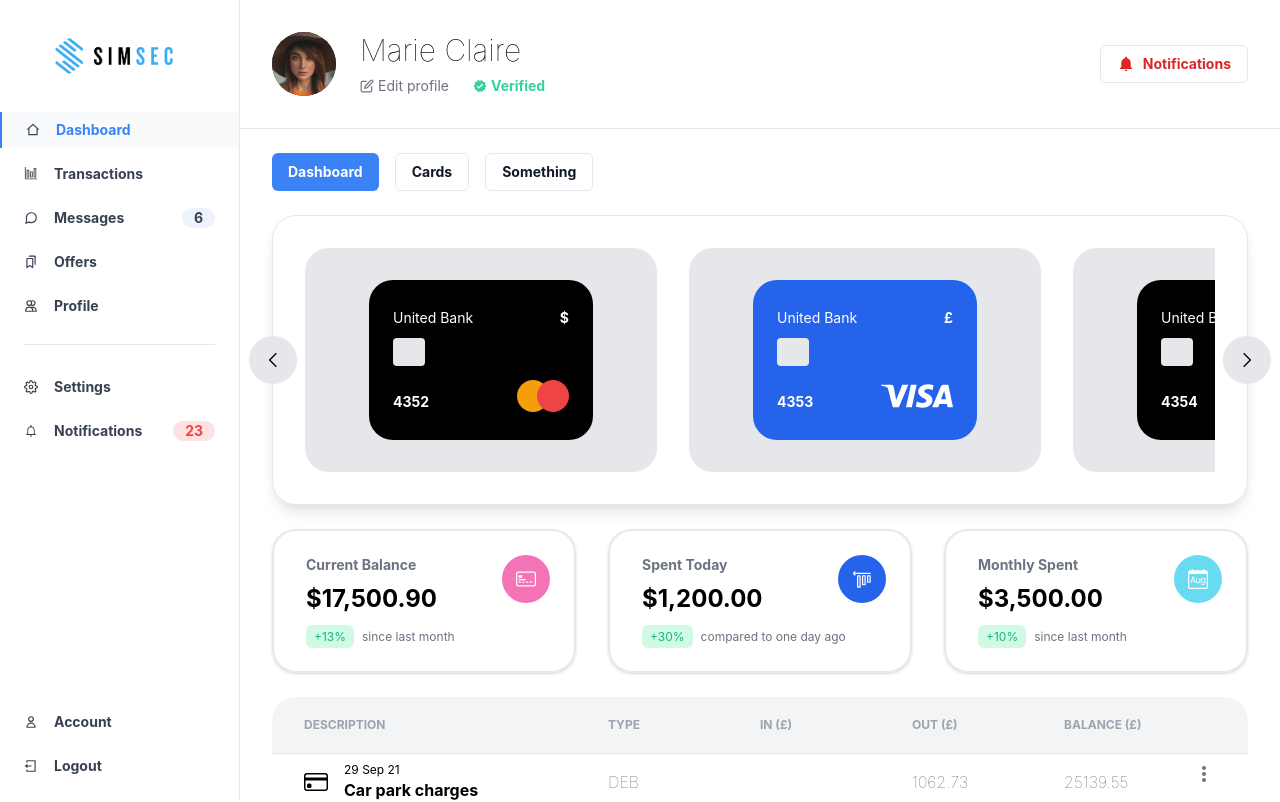
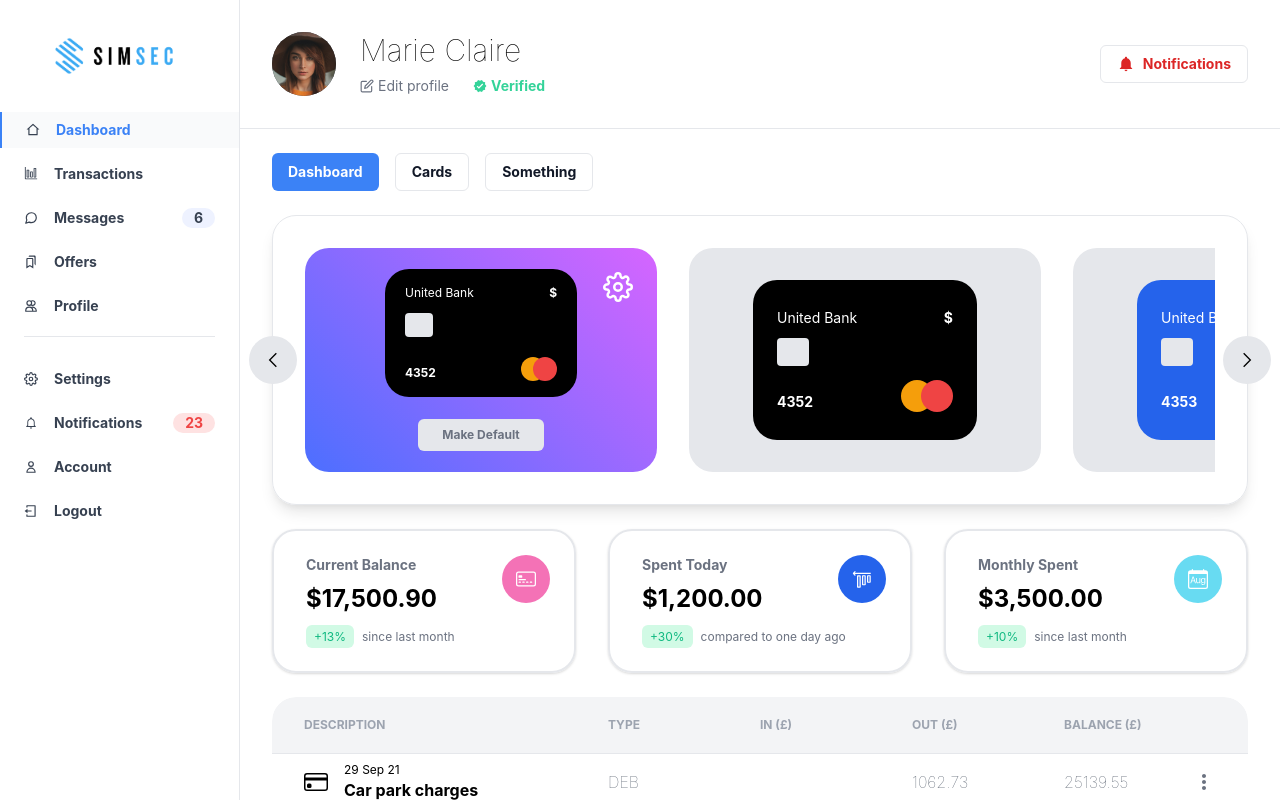
Before and after one commit to Kirusha05/react-bank-dashboard, a React (Create React App) app: page / in a window 1280 px wide. Shown: the top 802 px of the page. Built offline with nearby package versions, Linux system fonts and the light colour scheme.

Commit message:
Select default card functionality added.

```diff
--- a/src/components/Dashboard/DashboardCard.tsx
+++ b/src/components/Dashboard/DashboardCard.tsx
@@ -2,42 +2,55 @@ import React from "react";
 import { SiVisa } from "react-icons/si";
 
 export interface Card {
+  id: number;
   bankName: string;
   currency: "$" | "€" | "£";
   number: string;
   cardType: "Visa" | "Mastercard";
   isDefault?: boolean;
+  mini?: boolean;
+  onClick?: () => void;
 }
 
 const DashboardCard: React.FC<Card> = (props) => {
+  const circleSize = props.mini ? 'w-6 h-6' : 'w-8 h-8';
   const mastercardIcon = (
     <div className="flex items-center">
-      <div className="bg-yellow-500 rounded-full w-8 h-8 z-0" />
-      <div className="bg-red-500 rounded-full w-8 h-8 z-10 -ml-3" />
+      <div className={`bg-yellow-500 rounded-full ${circleSize} z-0`} />
+      <div className={`bg-red-500 rounded-full ${circleSize} z-10 -ml-3`} />
     </div>
   );
   const cardTypeIcon =
     props.cardType === "Visa" ? (
-      <SiVisa className="text-7xl relative top-5" />
+      <SiVisa className="text-4xl top-2 md:text-6xl relative md:top-5" />
     ) : (
       mastercardIcon
     );
 
+  const backgroundColor =
+    props.cardType === "Visa" ? "bg-blue-600" : " bg-black";
+  const mobilePaddingY = props.mini ? "py-4" : "py-4";
+  const desktopPaddingY = props.mini ? "md:py-4" : "md:py-7";
+  const mobilePaddingX = props.mini ? "px-5" : "px-6";
+  const mobileSize = props.mini ? "h-28 w-40" : "h-32 w-48";
+  const desktopSize = props.mini ? "md:h-32 md:w-48" : "md:h-40 md:w-56";
+  const fontSize = props.mini ? "" : "md:text-sm";
+  const whiteBoxSize = props.mini ? "h-6 w-7" : "h-7 w-8"
+
   return (
     <div
-      className={`${
-        props.cardType === "Visa" ? "bg-blue-600" : " bg-black"
-      } rounded-3xl h-32 md:h-40 w-48 md:w-56 text-white px-6 py-4 md:py-7 text-xs md:text-sm flex cursor-pointer`}
+      className={`${backgroundColor} rounded-3xl ${mobileSize} ${desktopSize} text-white ${mobilePaddingX} ${mobilePaddingY} ${desktopPaddingY} text-xs ${fontSize} flex cursor-pointer`}
       title="Click to edit"
+      onClick={props.onClick}
     >
       {/* Bank name, white box, number */}
       <div className="flex h-full flex-col items-start justify-between flex-1">
         <p className="">{props.bankName}</p>
-        <div className="h-7 w-8 rounded bg-gray-200 -mt-4" />
+        <div className={`${whiteBoxSize} rounded bg-gray-200 -mt-4`} />
         <p className="font-bold">{props.number}</p>
       </div>
       {/* Currency and card type */}
-      <div className="flex h-full flex-col items-end justify-between flex-1">
+      <div className="flex h-full flex-col items-end justify-between">
         <p className="font-bold">{props.currency}</p>
         {cardTypeIcon}
       </div>
--- a/src/components/Dashboard/DashboardCardSlider.tsx
+++ b/src/components/Dashboard/DashboardCardSlider.tsx
@@ -1,55 +1,70 @@
-import React, { useEffect, useRef, useState } from "react";
+import React, { useRef, useState } from "react";
 import DashboardCard, { Card } from "./DashboardCard";
 import { GrNext } from "react-icons/gr";
+import { FiSettings } from "react-icons/fi";
 
-const Cards: Card[] = [
+const CARDS: Card[] = [
   {
+    id: 0,
     bankName: "United Bank",
     currency: "$",
     number: "4352",
     cardType: "Mastercard",
     isDefault: true,
   },
-  { bankName: "United Bank", currency: "£", number: "4353", cardType: "Visa" },
   {
+    id: 1,
+    bankName: "United Bank",
+    currency: "£",
+    number: "4353",
+    cardType: "Visa",
+  },
+  {
+    id: 2,
     bankName: "United Bank",
     currency: "€",
     number: "4354",
     cardType: "Mastercard",
   },
-  { bankName: "United Bank", currency: "£", number: "4355", cardType: "Visa" },
+  {
+    id: 3,
+    bankName: "United Bank",
+    currency: "£",
+    number: "4355",
+    cardType: "Visa",
+  },
 ];
 
-type direction = "left" | "right";
+const localStorageCardId = localStorage.getItem("defaultCardId");
+const defaultCardId = localStorageCardId ? parseInt(localStorageCardId) : 0;
 
 const DashboardCardSlider: React.FC = () => {
+  const [editCardID, setEditCardId] = useState(defaultCardId);
+  const [defaultSuccess, setDefaultSuccess] = useState<null | "Success ✔">(null);
   const sliderRef = useRef<HTMLDivElement>(null);
-  const [isMouseDown, setIsMouseDown] = useState(false);
-  const [direction, setDirection] = useState<direction | null>(null);
 
-  // Set an interval to animate x-move with multiple scrollTo calls
-  // Offset 10 is moving 10px per call, kinda fast
-  useEffect(() => {
-    const clickLoop = setInterval(() => {
-      if (!direction) return;
-      const currentScroll = sliderRef.current!.scrollLeft;
-      sliderRef.current!.scrollTo({
-        left: direction === "left" ? currentScroll - 10 : currentScroll + 10,
-      });
+  const sliderMouseDown = (direction: "left" | "right") => {
+    sliderRef.current!.scrollBy({
+      left: direction === "left" ? -150 : 150,
+      behavior: "smooth",
     });
-
-    return () => clearInterval(clickLoop);
-  }, [isMouseDown, direction]);
-
-  const sliderMouseDown = (direction: direction) => {
-    setDirection(direction);
-    setIsMouseDown(true);
   };
 
-  const sliderMouseUp = () => {
-    setDirection(null);
-    setIsMouseDown(false);
+  const setEditCard = (id: number) => {
+    setDefaultSuccess(null);
+    setEditCardId(id);
   };
+
+  const setCardDefault = (id: number) => {
+    localStorage.setItem("defaultCardId", JSON.stringify(id));
+    setDefaultSuccess("Success ✔");
+  };
+
+  const cards = CARDS.map((card) => (
+    <div key={card.id} className="card-wrapper bg-gray-200 justify-center">
+      <DashboardCard {...card} onClick={() => setEditCard(card.id)} />
+    </div>
+  ));
 
   return (
     <div className="container">
@@ -57,31 +72,32 @@ const DashboardCardSlider: React.FC = () => {
         <GrNext
           className="slider-btn -left-6 slider-btn-rotate"
           onMouseDown={() => sliderMouseDown("left")}
-          onTouchStart={() => sliderMouseDown("left")}
-          onMouseUp={() => sliderMouseUp()}
-          onTouchEnd={() => sliderMouseUp()}
           title="Scroll to left"
         />
         <GrNext
           className="slider-btn -right-6"
           onMouseDown={() => sliderMouseDown("right")}
-          onTouchStart={() => sliderMouseDown("right")}
-          onMouseUp={() => sliderMouseUp()}
-          onTouchEnd={() => sliderMouseUp()}
           title="Scroll to right"
         />
         <div
-          className="flex gap-8 flex-nowrap overflow-x-auto scrollbar-hide"
+          className="flex gap-8 flex-nowrap overflow-x-auto scrollbar-hide scroll-snap-container-x .smooth-scroll"
           ref={sliderRef}
         >
-          {Cards.map((card) => (
-            <div
-              key={card.number}
-              className="rounded-3xl bg-gray-200 h-40 md:h-56 px-4 md:min-w-88 flex items-center justify-center select-none"
+          <div className="card-wrapper bg-gradient justify-evenly relative">
+            <FiSettings className="absolute bottom-3 right-5 md:bottom-0 md:top-6 md:right-6 text-xl md:text-3xl text-white cursor-pointer" />
+            <DashboardCard {...CARDS[editCardID]} mini />
+            <button
+              className={`capitalize py-1 px-3 lg:px-6 lg:py-2 rounded-md ${
+                defaultSuccess
+                  ? "bg-green-500 text-white"
+                  : "bg-gray-200 text-gray-500"
+              } text-xs font-bold`}
+              onClick={() => setCardDefault(editCardID)}
             >
-              <DashboardCard {...card} />
-            </div>
-          ))}
+              {defaultSuccess ? defaultSuccess : "Make default"}
+            </button>
+          </div>
+          {cards}
         </div>
       </div>
     </div>
--- a/src/components/Dashboard/DashboardTableItem.tsx
+++ b/src/components/Dashboard/DashboardTableItem.tsx
@@ -27,7 +27,7 @@ const DashboardTableItem: React.FC<TransactionItem> = (props) => {
       <p className="text-center lg:text-left text-sm lg:text-base">{amountIn}</p> {/* In amount */}
       <p className="text-center lg:text-left text-sm lg:text-base">{amountOut}</p> {/* Out amount */}
       <p className="text-center lg:text-left text-sm lg:text-base">{balance}</p> {/* Balance */}
-      <button className="absolute right-1 top-2 lg:right-8 flex justify-end text-gray-500 hover:text-gray-800"> {/* Options btn */}
+      <button className="absolute right-1 top-2 lg:right-8 lg:top-1/2 lg:transform lg:-translate-y-1/2 flex justify-end text-gray-500 hover:text-gray-800"> {/* Options btn */}
         <BiDotsVerticalRounded className="text-2xl" />
       </button>
     </div>
--- a/src/components/Layout/Menubar.tsx
+++ b/src/components/Layout/Menubar.tsx
@@ -52,7 +52,7 @@ interface MenuProps {
 
 const Menubar: React.FC<MenuProps> = (props) => {
   return (
-    <div className={`fixed z-50 top-0 left-0 h-screen w-screen md:w-60 border-r border-gray-200 flex flex-col justify-start bg-white px-12 sm:px-24 pb-20 md:pb-2 md:px-0 ${props.showMenu ? '' : 'hidden'}`}>
+    <div className={`fixed z-50 top-0 left-0 h-screen w-full md:w-60 border-r border-gray-200 flex flex-col justify-start bg-white px-12 sm:px-24 pb-20 md:pb-2 md:px-0 ${props.showMenu ? '' : 'hidden'} md:block`}>
       <MdClose className="md:hidden absolute top-10 right-12 sm:right-24 text-3xl" onClick={props.toggleMenu} />
       {/* Main Logo */}
       <div className="w-full py-8 ml-12">
--- a/src/index.css
+++ b/src/index.css
@@ -2,8 +2,9 @@
 @tailwind components;
 @tailwind utilities;
 
-@import url('https://fonts.googleapis.com/css2?family=Inter:wght@300;400;700&display=swap');
+@import url("https://fonts.googleapis.com/css2?family=Inter:wght@300;400;700&display=swap");
 
+@layer components {
   .btn {
     @apply px-4 py-2 rounded-md text-xs md:text-sm font-bold transition-colors ease-in-out duration-300 select-none;
   }
@@ -29,5 +30,26 @@
   }
 
   .t-row {
-  @apply border-b border-gray-200
+    @apply border-b border-gray-200;
   }
+
+  .scroll-snap-container-x {
+    scroll-snap-type: x mandatory;
+  }
+
+  .scroll-snap-child {
+    scroll-snap-align: start;
+  }
+
+  .smooth-scroll {
+    scroll-behavior: smooth;
+  }
+
+  .card-wrapper {
+    @apply rounded-3xl h-40 md:h-56 min-w-56 md:min-w-88 px-4 flex flex-col items-center select-none scroll-snap-child;
+  }
+
+  .bg-gradient {
+    background: linear-gradient(45deg, rgb(76,111,255) 0%, rgb(214,101,255) 100%);
+  }
+}
--- a/tailwind.config.js
+++ b/tailwind.config.js
@@ -15,6 +15,7 @@ module.exports = {
         3: "3 3 0%",
       },
       minWidth: {
+        56: "14rem",
         64: "16rem",
         72: "18rem",
         80: "20rem",
```
Lines whose indentation alone changed are shown as unchanged.
